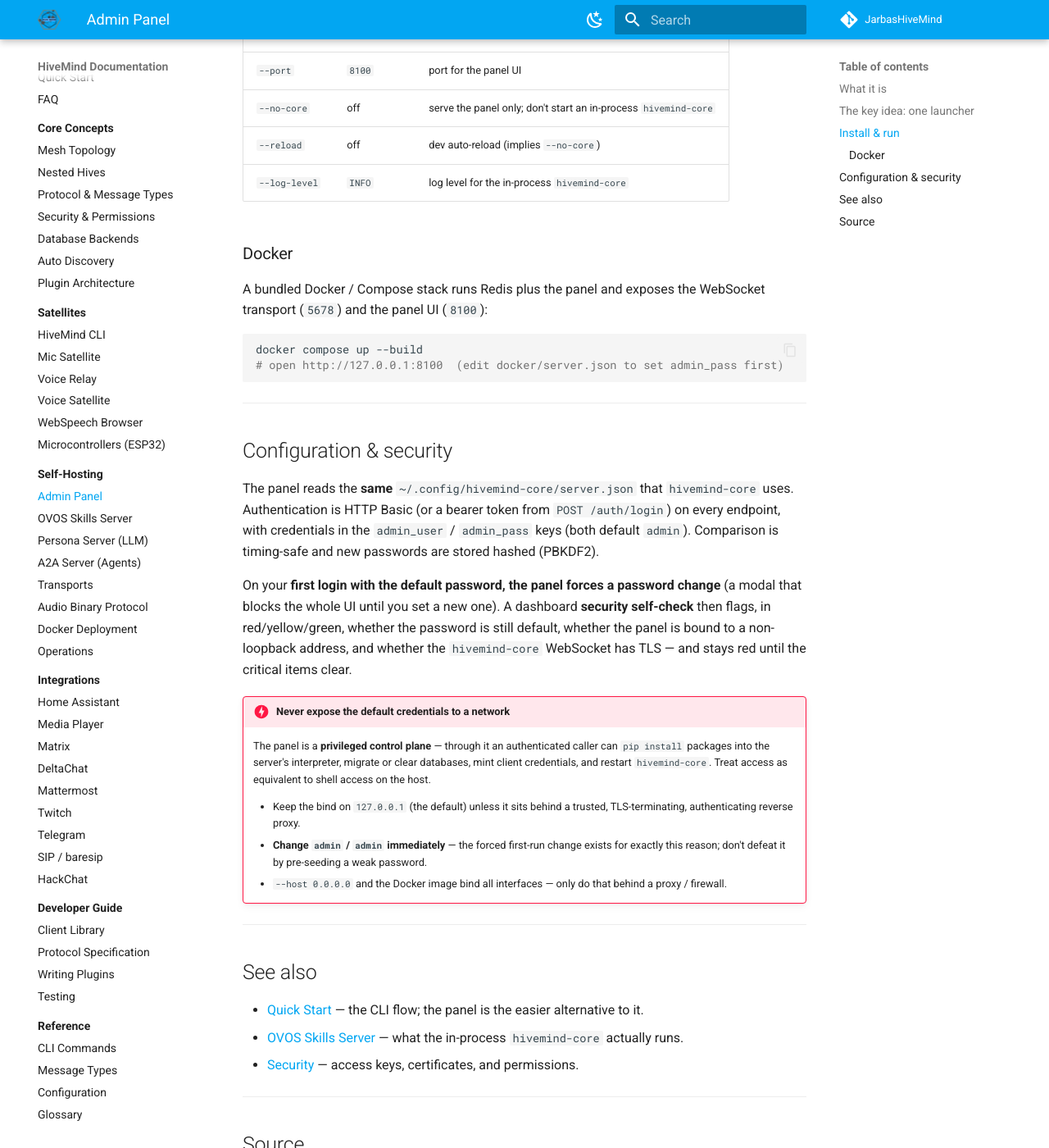
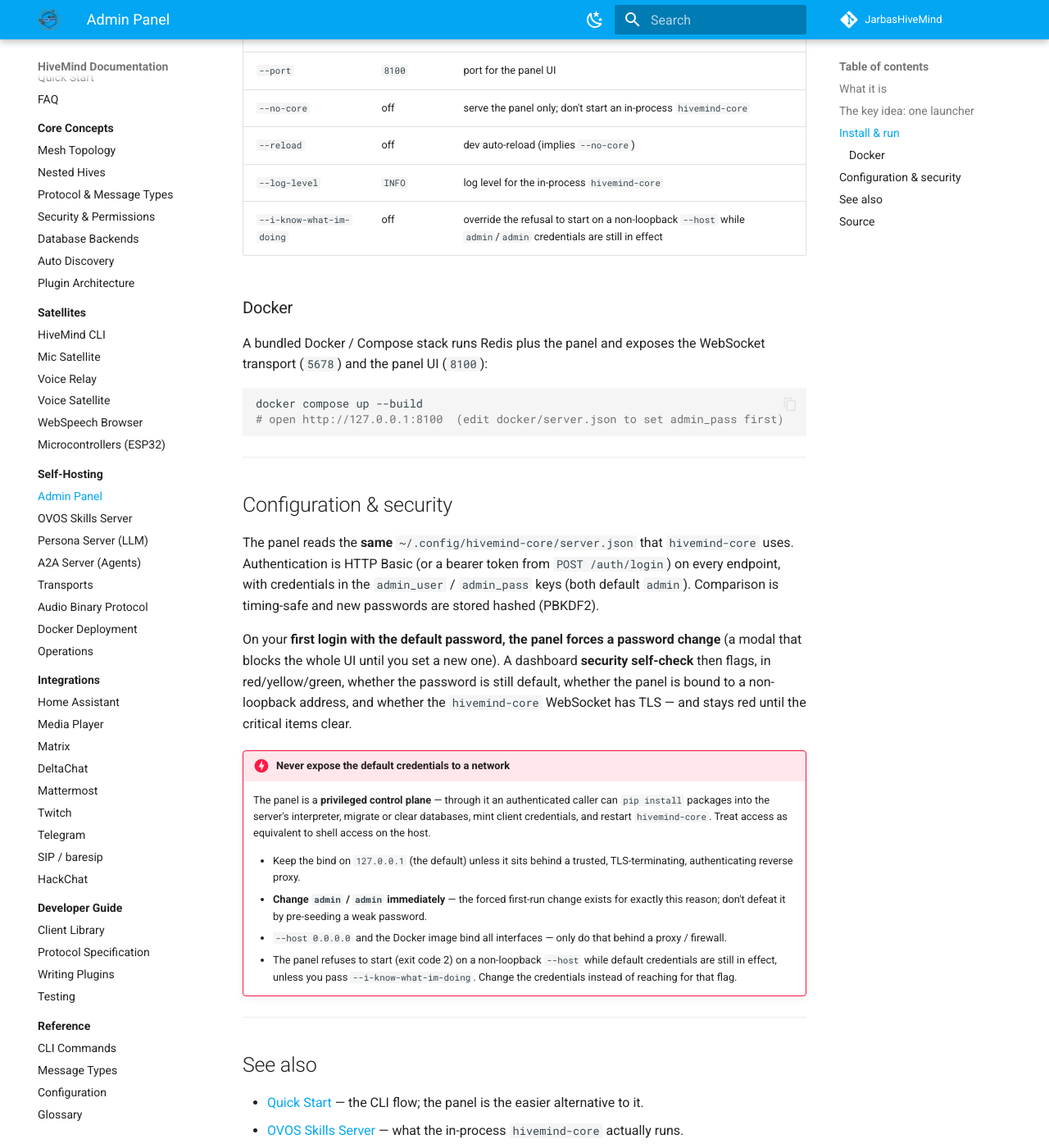
Before and after one commit to JarbasHiveMind/HiveMind-community-docs, an MkDocs documentation site: the page built from docs/server/admin-panel.md, in a window 1280 px wide and 1400 px high, scrolled down 2016 px. Shown: the whole window at 82% size. Built offline with MkDocs 1.6.1 and Material for MkDocs 9.7.7, drawn with Linux system fonts in a browser that asks for light colours.

Commit message:
fix: wrong flag spelling, missing insecure-bind refusal disclosure
security.md said --selfsigned; the real flag (and satellites/cli.md's
own correct spelling) is --self-signed.

admin-panel.md framed a non-loopback bind with default credentials as
merely discouraged. The panel actually refuses to start (SystemExit(2),
InsecureBindError) unless credentials are changed or
--i-know-what-im-doing is passed — added the missing flag row and
disclosed the refusal.

Co-Authored-By: Claude Fable 5 <noreply@anthropic.com>

```diff
--- a/docs/server/admin-panel.md
+++ b/docs/server/admin-panel.md
@@ -82,6 +82,7 @@ below). The `hivemind-core` transports (WebSocket on `:5678`, etc.) are configur
 | `--no-core` | off | serve the panel only; don't start an in-process `hivemind-core` |
 | `--reload` | off | dev auto-reload (implies `--no-core`) |
 | `--log-level` | `INFO` | log level for the in-process `hivemind-core` |
+| `--i-know-what-im-doing` | off | override the refusal to start on a non-loopback `--host` while `admin`/`admin` credentials are still in effect |
 
 ### Docker
 
@@ -120,6 +121,9 @@ has TLS — and stays red until the critical items clear.
       exactly this reason; don't defeat it by pre-seeding a weak password.
     - `--host 0.0.0.0` and the Docker image bind all interfaces — only do that behind a
       proxy / firewall.
+    - The panel refuses to start (exit code 2) on a non-loopback `--host` while default
+      credentials are still in effect, unless you pass `--i-know-what-im-doing`. Change the
+      credentials instead of reaching for that flag.
 
 ---
 
```
Also changed, not shown: docs/concepts/security.md (+1 -1 lines).
